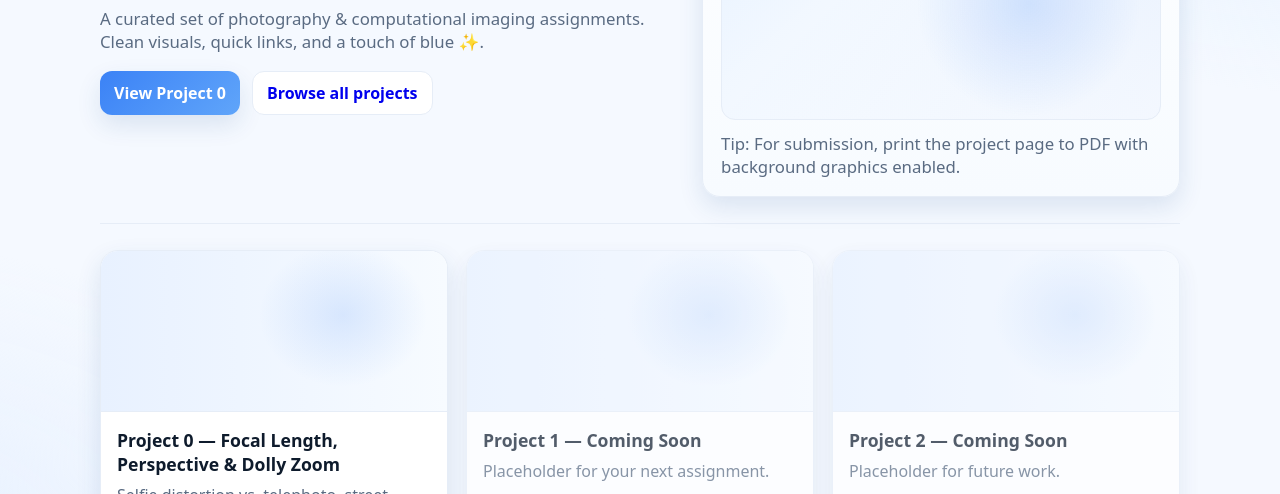
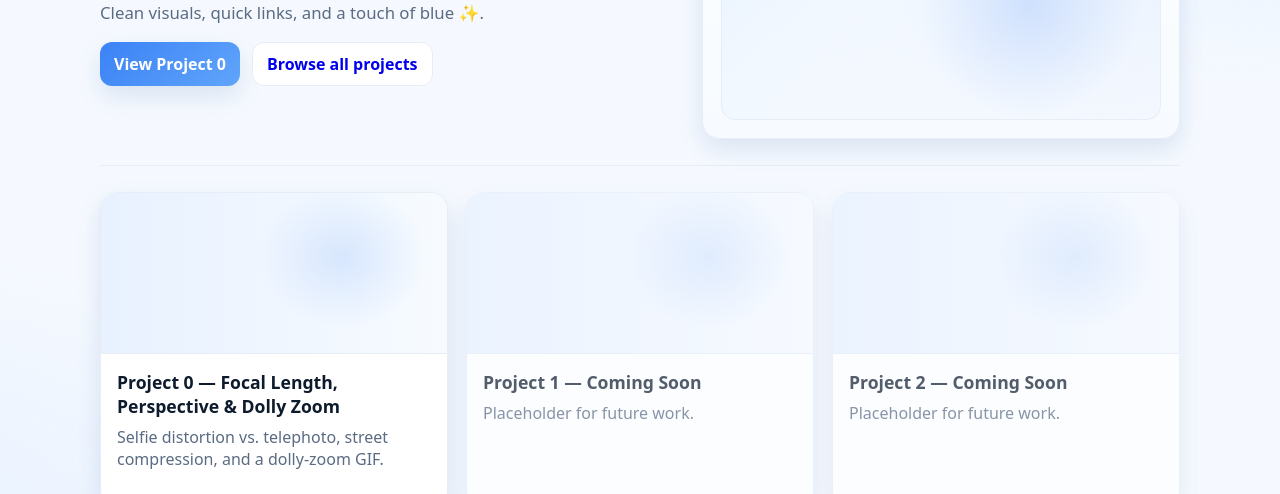
Before and after one commit to raymond23101/raymond23101.github.io, a plain HTML site: page index.html in a window 1280 px wide. Shown: the part 306-800 px from the top of the page. Drawn offline with Linux system fonts and the light colour scheme.

Commit message:
Update index.html

```diff
--- a/index.html
+++ b/index.html
@@ -99,7 +99,6 @@
       </div>
       <div class="hero-card">
         <div class="hero-art" aria-hidden="true"></div>
-        <div class="lede" style="margin-top:12px">Tip: For submission, print the project page to PDF with background graphics enabled.</div>
       </div>
     </section>
 
@@ -119,7 +118,7 @@
         <div class="thumb"></div>
         <div class="card-body">
           <h3>Project 1 — Coming Soon</h3>
-          <p>Placeholder for your next assignment.</p>
+          <p>Placeholder for future work.</p>
         </div>
       </article>
 
```
